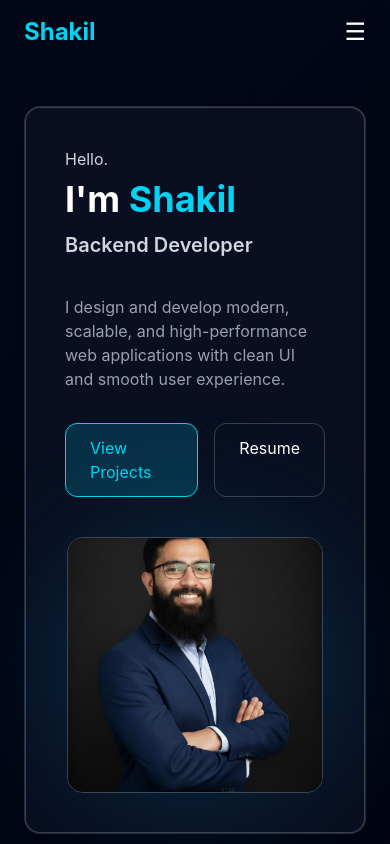
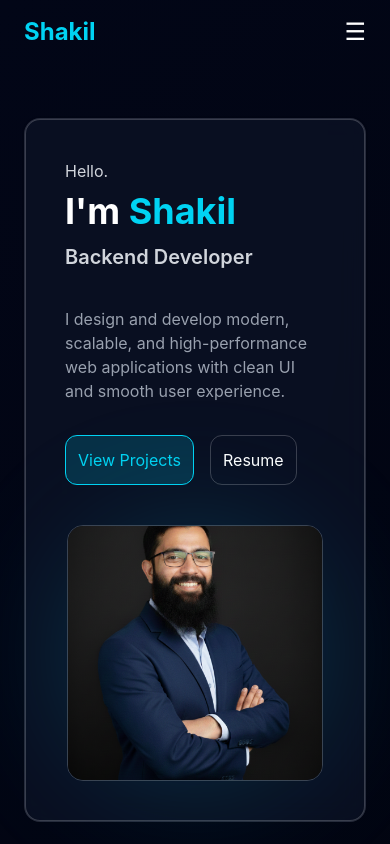
Before and after one commit to shakil218/my-personal-portfolio, a React (Vite) app: page / in a window 390 px wide. Shown: the top 844 px of the page. Built offline with nearby package versions, Linux system fonts and the light colour scheme.

Commit message:
take some modification with banner button group

```diff
--- a/src/pages/Home.jsx
+++ b/src/pages/Home.jsx
@@ -88,7 +88,7 @@ const Home = () => {
             <HashLink
               smooth
               to={"#projects"}
-              className="px-6 py-3 rounded-xl border bg-cyan-500/20 text-cyan-400 hover:bg-cyan-500/30 transition"
+              className="px-3 md:px-6 py-3 rounded-xl border bg-cyan-500/20 text-cyan-400 hover:bg-cyan-500/30 transition"
             >
               View Projects
             </HashLink>
@@ -98,7 +98,7 @@ const Home = () => {
               to={"/resume.pdf"}
               target="_blank"
               rel="noopener noreferrer"
-              className="px-6 py-3 rounded-xl border border-white/20 text-white hover:bg-white/10  transition"
+              className="px-3 md:px-6 py-3 rounded-xl border border-white/20 text-white hover:bg-white/10  transition"
             >
               Resume
             </Link>
```
